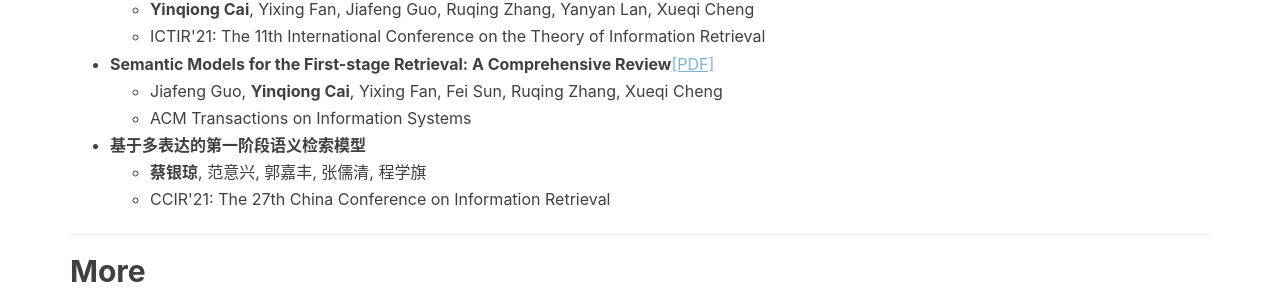
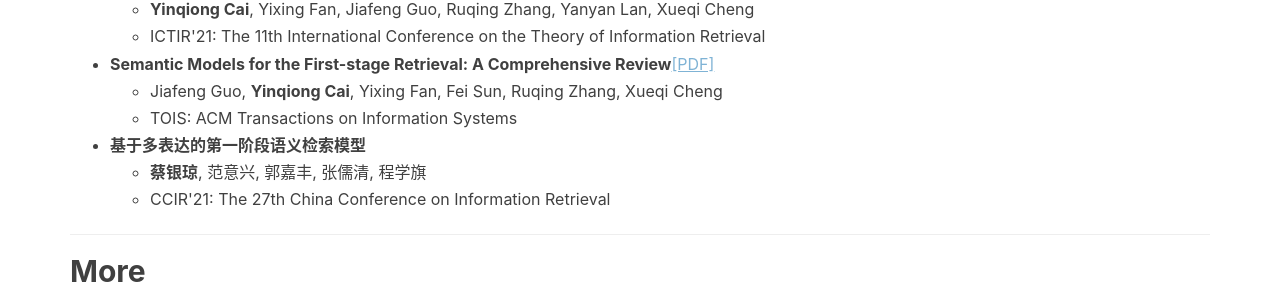
Before and after one commit to caiyinqiong/caiyinqiong.github.io, a Jekyll site: the page built from resume.html, in a window 1280 px wide. Shown: the part 1177-1478 px from the top of the page. Built offline with Jekyll 4.4.1, drawn with Linux system fonts in a browser that asks for light colours; nearby versions of some CDN libraries; comment, search, counter and statistics services are not loaded.

Commit message:
Update resume.html

```diff
--- a/resume.html
+++ b/resume.html
@@ -82,7 +82,7 @@
 Comprehensive Review</strong><a href="https://arxiv.org/abs/2103.04831" style="color:#7FB3D5;text-decoration:underline">[PDF]</a></li>
     <ul>
         <li>Jiafeng Guo, <strong>Yinqiong Cai</strong>, Yixing Fan, Fei Sun, Ruqing Zhang, Xueqi Cheng</li>
-        <li>ACM Transactions on Information Systems</li>
+        <li>TOIS: ACM Transactions on Information Systems</li>
     </ul>
   <li><strong>基于多表达的第一阶段语义检索模型</strong></li>
     <ul>
```
